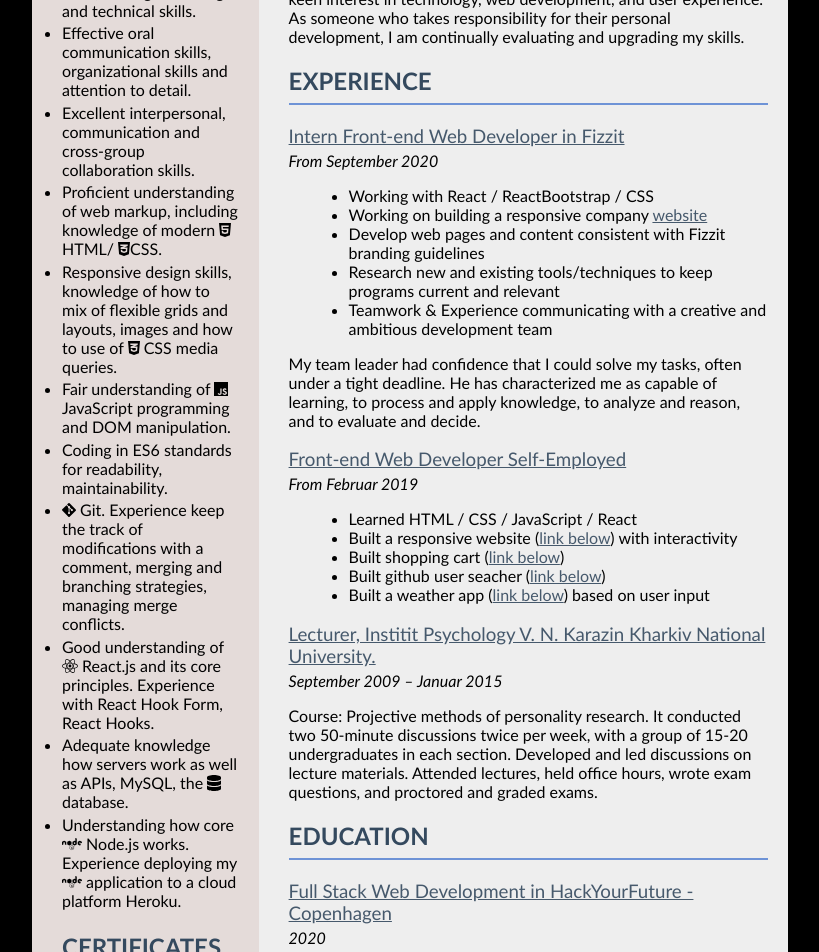
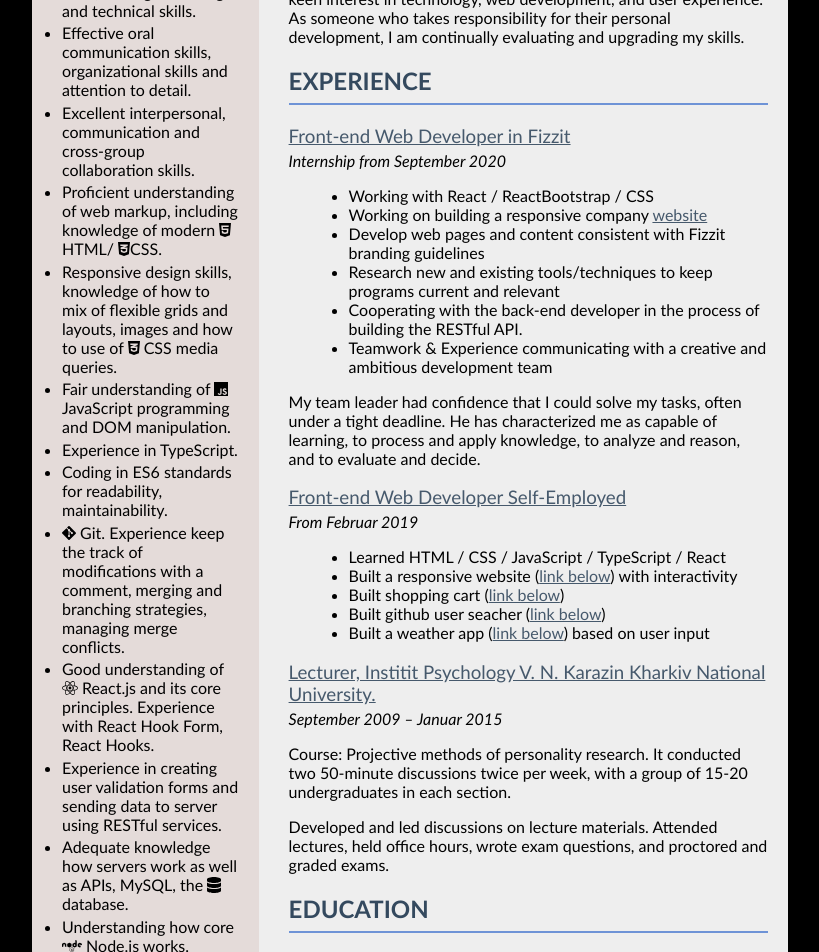
Before and after one commit to panivita/CV-Victoria-Kush, a React (Create React App) app: page / in a window 1280 px wide. Shown: the part 520-1472 px from the top of the page, without its empty margins (230-1049 px from the left). Built offline with nearby package versions, Linux system fonts and the light colour scheme.

Commit message:
update info

```diff
--- a/src/sections/Profile-Experience.js
+++ b/src/sections/Profile-Experience.js
@@ -16,9 +16,9 @@
       </section>
       <section className="experience">
         <h2>EXPERIENCE</h2>
-        <h3>Intern Front-end Web Developer in Fizzit</h3>
+        <h3>Front-end Web Developer in Fizzit</h3>
         <p>
-          <i>From September 2020</i>
+          <i>Internship from September 2020</i>
         </p>
         <ul>
           <li>Working with React / ReactBootstrap / CSS</li>
@@ -42,6 +42,10 @@
             and relevant
           </li>
           <li>
+            Cooperating with the back-end developer in the process of building
+            the RESTful API.
+          </li>
+          <li>
             Teamwork & Experience communicating with a creative and ambitious
             development team
           </li>
@@ -58,7 +62,7 @@
           <i>From Februar 2019</i>
         </p>
         <ul>
-          <li>Learned HTML / CSS / JavaScript / React</li>
+          <li>Learned HTML / CSS / JavaScript / TypeScript / React</li>
           <li>
             Built a responsive website (
             <a
@@ -118,9 +122,12 @@
         <p>
           Course: Projective methods of personality research. It conducted two
           50-minute discussions twice per week, with a group of 15-20
-          undergraduates in each section. Developed and led discussions on
-          lecture materials. Attended lectures, held office hours, wrote exam
-          questions, and proctored and graded exams.
+          undergraduates in each section.
+        </p>
+        <p>
+          Developed and led discussions on lecture materials. Attended lectures,
+          held office hours, wrote exam questions, and proctored and graded
+          exams.
         </p>
       </section>
     </>
--- a/src/sections/Skills.js
+++ b/src/sections/Skills.js
@@ -48,6 +48,7 @@
             Fair understanding of <i className="fab fa-js"></i> JavaScript
             programming and DOM manipulation.{" "}
           </li>
+          <li>Experience in TypeScript.</li>
           <li>Coding in ES6 standards for readability, maintainability.</li>
           <li>
             <i className="fab fa-git-alt"></i> Git. Experience keep the track of
@@ -59,7 +60,12 @@
             its core principles. Experience with React Hook Form, React Hooks.
           </li>
           <li>
-            Adequate knowledge how servers work as well as APIs, MySQL, the <i className="fas fa-database"></i> database.
+            Experience in creating user validation forms and sending data to
+            server using RESTful services.
+          </li>
+          <li>
+            Adequate knowledge how servers work as well as APIs, MySQL, the{" "}
+            <i className="fas fa-database"></i> database.
           </li>
           <li>
             Understanding how core <i className="fab fa-node"></i> Node.js
```
